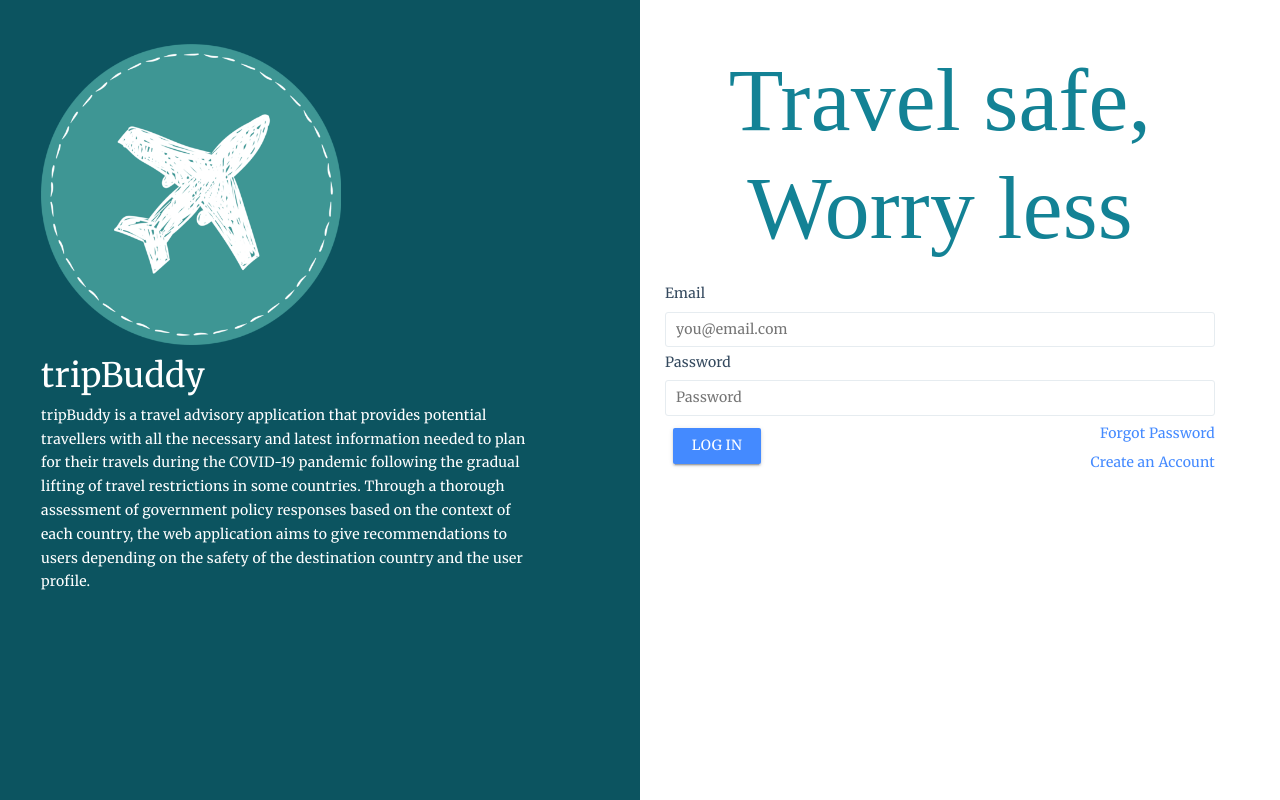
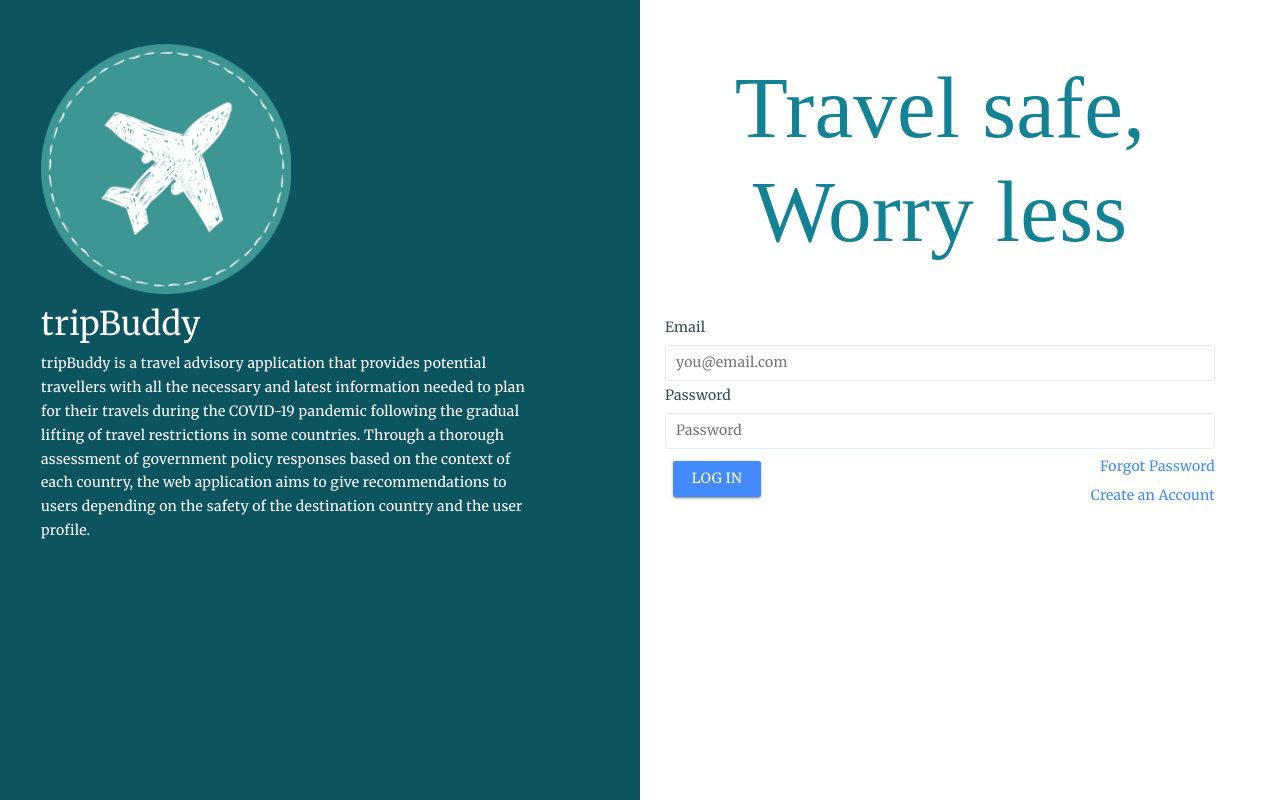
Before and after one commit to nguyenngoclinhchi/BT3103-TripBuddy, a Vue app: page /login in a window 1280 px wide. Built offline with nearby package versions, Linux system fonts and the light colour scheme; no server answers; the database is empty; a web font is replaced by a local one.

Commit message:
resolve conflict

```diff
--- a/src/assets/main.css
+++ b/src/assets/main.css
@@ -9,7 +9,7 @@
 html {
     -webkit-text-size-adjust: auto;
     text-size-adjust: auto;
-    font-size: 70%;
+    font-size: 68%;
     scroll-behavior: smooth
 }
 
@@ -126,7 +126,7 @@ form textarea {
 
 .slogan {
     color: #138295;
-    padding: 10px;
+    padding: 20px 10px 40px;
     font-family: 'Tillana', cursive;
     font-size: 8rem;
     line-height: 1.2;
@@ -429,11 +429,11 @@ header ul li a {
 
 @media only screen and (max-width: 768px) {
     .footer-social-connect {
-        font-size: 2.5em;
+        font-size: 2.3em;
     }
 
     .footer-social-overlap > a {
-        font-size: 2.24em;
+        font-size: 2.3em;
     }
 }
 
@@ -490,7 +490,7 @@ footer {
     width: 100%;
     margin-top: 70px;
     min-height: 50px;
-    padding: 20px 0 20px 0;
+    padding: 12px 0 12px 0;
     /*background: #e55d87;*/
     /*background: -moz-linear-gradient(-45deg, #e55d87 0%, #5fc3e4 100%);*/
     /*background: -webkit-linear-gradient(-45deg, #e55d87 0%, #5fc3e4 100%);*/
--- a/src/components/ExperienceDashboard.vue
+++ b/src/components/ExperienceDashboard.vue
@@ -89,15 +89,15 @@
                     <div>
                         <div :key = "post.id" class = "post" v-for = "post in getCountryUpdatedPostsList">
                             <section class = "controls rating" style = "width: 270px;">
-                                <label for = "rating-inline" style = "padding: 0; font-size: 14px; margin: 0px;">Overall
-                                                                                                                 Satisfaction</label>
+                                <label for = "rating-inline" style = "padding: 0; font-size: 14px; margin: 0">
+                                    Overall Satisfaction</label>
                                 <b-form-rating :value = "post.rating_value_5"
                                                id = "rating-inline"
                                                inline no-border readonly
                                                style = "padding: 10px"
                                                variant = "info"></b-form-rating>
                             </section>
-                            <h5>{{ post.userName }}</h5>
+                            <h5 style="padding-top: 20px">{{ post.userName }}</h5>
                             <b-form-group>
                                 <md-chip class = "md-info" md-static size = "sm" style = "margin: 5px">
                                     <em><u>Email</u></em> {{post.userEmail}}
@@ -143,7 +143,7 @@
                                                style = "padding: 10px"
                                                variant = "info"></b-form-rating>
                             </section>
-                            <h5>{{ fullPost.userName }}</h5>
+                            <h5 style="padding-top: 20px">{{ fullPost.userName }}</h5>
                             <b-form-group>
                                 <md-chip class = "md-info" md-static size = "sm" style = "margin: 5px">
                                     <em><u>Email</u></em> {{fullPost.userEmail}}
--- a/src/components/LoginPage.vue
+++ b/src/components/LoginPage.vue
@@ -5,7 +5,7 @@
             <div class = "col1">
                 <div>
                     <img alt = "logo" src = "../assets/logo1.png"
-                         style = "width: 300px; display: block; padding-top: 20px">
+                         style = "width: 250px; display: block; padding-top: 20px">
                 </div>
                 <h1>tripBuddy</h1>
                 <p>
```
